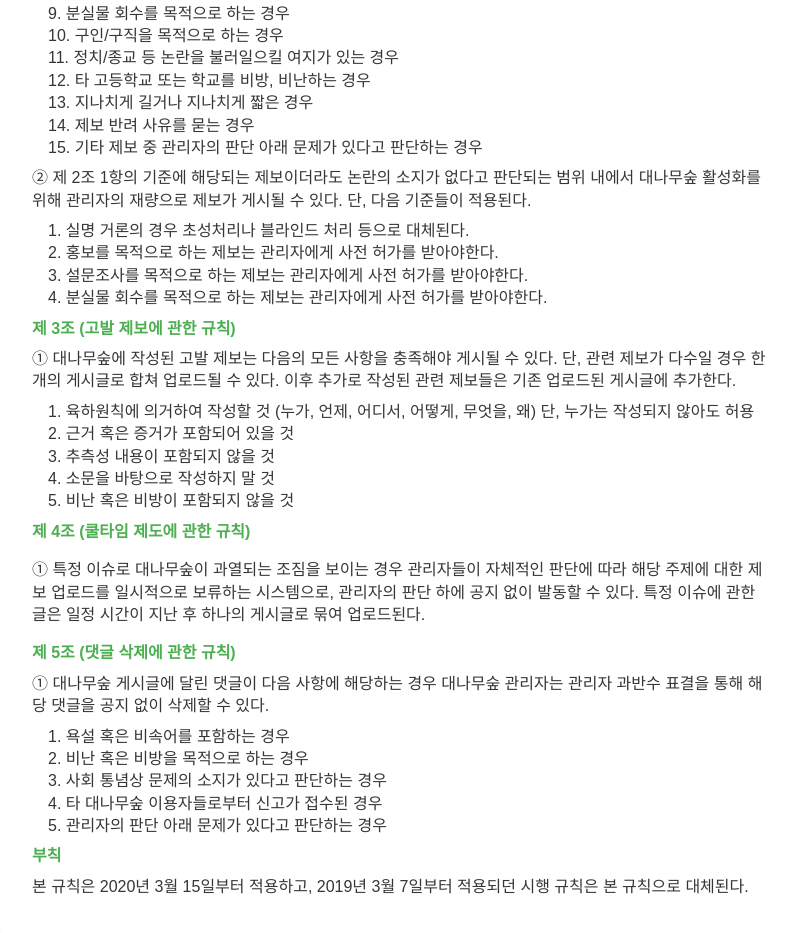
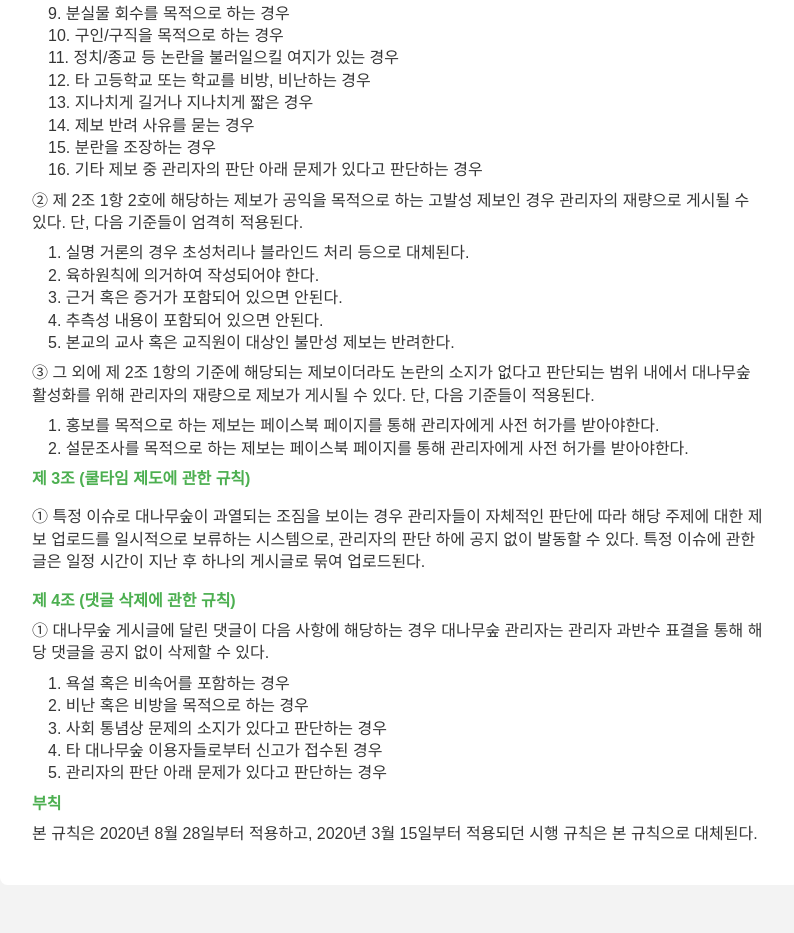
Before and after one commit to Buldang-Bamboo/BDBB-client, a Next.js app: page /policy in a window 1280 px wide. Shown: the part 481-1414 px from the top of the page, without its empty margins (240-1034 px from the left). After the commit the page ends 1386 px from the top, so only its background shows below. Built offline with nearby package versions, Linux system fonts and the light colour scheme; a web font is replaced by a local one.

Commit message:
200828-1257

```diff
--- a/pages/index.js
+++ b/pages/index.js
@@ -114,7 +114,7 @@ export default function Index({ postData, verifier }) {
   return (
     <>
       <Head>
-        <meta property="og:title" content="🎍 대나무숲 🎍" />
+        <meta property="og:title" content="천안불당고 대나무숲 | Bulind" />
         <meta
           property="og:description"
           content="불당고 익명 게시판, 천안불당고등학교 대나무숲"
@@ -128,7 +128,7 @@ export default function Index({ postData, verifier }) {
         <div className="nav-items">
           <a onClick={() => setTheme(theme === 'dark' ? 'light' : 'dark')}>
             {theme === 'dark' ? '밝은' : '어두운'} 테마
-            </a>
+          </a>
           <a onClick={() => handleModal('delete', {})}>제보 관리</a>
         </div>
       </Navigator>
--- a/pages/policy.js
+++ b/pages/policy.js
@@ -5,7 +5,7 @@ function Policy() {
   return (
     <>
       <Head>
-        <meta property="og:title" content="🎍 대나무숲 🎍" />
+        <meta property="og:title" content="천안불당고 대나무숲 | Bulind" />
         <meta
           property="og:description"
           content="불당고 익명 게시판, 천안불당고등학교 대나무숲"
@@ -21,11 +21,11 @@ function Policy() {
             대나무숲의 투명한 운영과 종속을 목적으로 한다.
           </li>
         </ol>
-        <strong>제 2조 (일반 제보에 관한 규칙)</strong>
+        <strong>제 2조 (제보에 관한 규칙)</strong>
         <ol>
           <li>
-            ① 대나무숲에 작성된 일반 제보가 다음에 해당하는 경우 해당 제보는
-            반려 처리될 수 있다.
+            ① 대나무숲에 작성된 제보가 다음에 해당하는 경우 해당 제보는 반려
+            처리될 수 있다.
             <ol>
               <li>1. 특정 인물이나 단체의 실명을 거론하는 경우</li>
               <li>
@@ -43,62 +43,49 @@ function Policy() {
               <li>12. 타 고등학교 또는 학교를 비방, 비난하는 경우</li>
               <li>13. 지나치게 길거나 지나치게 짧은 경우</li>
               <li>14. 제보 반려 사유를 묻는 경우</li>
-              <li>
-                15. 기타 제보 중 관리자의 판단 아래 문제가 있다고 판단하는 경우
-              </li>
+              <li>15. 분란을 조장하는 경우</li>
+              <li>16. 기타 제보 중 관리자의 판단 아래 문제가 있다고 판단하는 경우</li>
             </ol>
           </li>
           <li>
-            ② 제 2조 1항의 기준에 해당되는 제보이더라도 논란의 소지가 없다고
-            판단되는 범위 내에서 대나무숲 활성화를 위해 관리자의 재량으로 제보가
-            게시될 수 있다. 단, 다음 기준들이 적용된다.
+            ② 제 2조 1항 2호에 해당하는 제보가 공익을 목적으로 하는 고발성
+            제보인 경우 관리자의 재량으로 게시될 수 있다. 단, 다음 기준들이
+            엄격히 적용된다.
             <ol>
               <li>
                 1. 실명 거론의 경우 초성처리나 블라인드 처리 등으로 대체된다.
               </li>
+              <li>2. 육하원칙에 의거하여 작성되어야 한다.</li>
+              <li>3. 근거 혹은 증거가 포함되어 있으면 안된다.</li>
+              <li>4. 추측성 내용이 포함되어 있으면 안된다.</li>
+              <li>5. 본교의 교사 혹은 교직원이 대상인 불만성 제보는 반려한다.</li>
+            </ol>
+          </li>
+          <li>
+            ③ 그 외에 제 2조 1항의 기준에 해당되는 제보이더라도 논란의 소지가
+            없다고 판단되는 범위 내에서 대나무숲 활성화를 위해 관리자의 재량으로
+            제보가 게시될 수 있다. 단, 다음 기준들이 적용된다.
+            <ol>
               <li>
-                2. 홍보를 목적으로 하는 제보는 관리자에게 사전 허가를
-                받아야한다.
+                1. 홍보를 목적으로 하는 제보는 페이스북 페이지를 통해 관리자에게
+                사전 허가를 받아야한다.
               </li>
               <li>
-                3. 설문조사를 목적으로 하는 제보는 관리자에게 사전 허가를
-                받아야한다.
-              </li>
-              <li>
-                4. 분실물 회수를 목적으로 하는 제보는 관리자에게 사전 허가를
-                받아야한다.
+                2. 설문조사를 목적으로 하는 제보는 페이스북 페이지를 통해
+                관리자에게 사전 허가를 받아야한다.
               </li>
             </ol>
           </li>
         </ol>
 
-        <strong>제 3조 (고발 제보에 관한 규칙)</strong>
-        <ol>
-          <li>
-            ① 대나무숲에 작성된 고발 제보는 다음의 모든 사항을 충족해야 게시될
-            수 있다. 단, 관련 제보가 다수일 경우 한 개의 게시글로 합쳐 업로드될
-            수 있다. 이후 추가로 작성된 관련 제보들은 기존 업로드된 게시글에
-            추가한다.
-            <ol>
-              <li>
-                1. 육하원칙에 의거하여 작성할 것 (누가, 언제, 어디서, 어떻게,
-                무엇을, 왜) 단, 누가는 작성되지 않아도 허용
-              </li>
-              <li>2. 근거 혹은 증거가 포함되어 있을 것</li>
-              <li>3. 추측성 내용이 포함되지 않을 것</li>
-              <li>4. 소문을 바탕으로 작성하지 말 것</li>
-              <li>5. 비난 혹은 비방이 포함되지 않을 것</li>
-            </ol>
-          </li>
-        </ol>
-        <strong>제 4조 (쿨타임 제도에 관한 규칙)</strong>
+        <strong>제 3조 (쿨타임 제도에 관한 규칙)</strong>
         <p>
           ① 특정 이슈로 대나무숲이 과열되는 조짐을 보이는 경우 관리자들이
           자체적인 판단에 따라 해당 주제에 대한 제보 업로드를 일시적으로
           보류하는 시스템으로, 관리자의 판단 하에 공지 없이 발동할 수 있다. 특정
           이슈에 관한 글은 일정 시간이 지난 후 하나의 게시글로 묶여 업로드된다.
         </p>
-        <strong>제 5조 (댓글 삭제에 관한 규칙)</strong>
+        <strong>제 4조 (댓글 삭제에 관한 규칙)</strong>
         <ol>
           <li>
             ① 대나무숲 게시글에 달린 댓글이 다음 사항에 해당하는 경우 대나무숲
@@ -116,7 +103,7 @@ function Policy() {
         <strong>부칙</strong>
         <ol>
           <li>
-            본 규칙은 2020년 3월 15일부터 적용하고, 2019년 3월 7일부터 적용되던
+            본 규칙은 2020년 8월 28일부터 적용하고, 2020년 3월 15일부터 적용되던
             시행 규칙은 본 규칙으로 대체된다.
           </li>
         </ol>
@@ -126,22 +113,27 @@ function Policy() {
           * {
             font-family: 'Spoqa Han Sans', sans-serif;
           }
+
           h2 {
             margin: 0 0 1rem 0;
           }
+
           ol {
             list-style: none;
             padding-inline-start: 0;
             margin-top: 0.5rem;
             margin-bottom: 0.5rem;
           }
+
           li ol {
             padding-inline-start: 1rem;
           }
+
           .policy {
             padding: 2rem;
             border-radius: 7.5px;
           }
+
           .intro {
             color: #8e8e8e;
           }
--- a/pages/privacy.js
+++ b/pages/privacy.js
@@ -5,7 +5,7 @@ function Policy() {
   return (
     <>
       <Head>
-        <meta property="og:title" content="불대숲" />
+        <meta property="og:title" content="천안불당고 대나무숲 | Bulind" />
         <meta
           property="og:description"
           content="불당고 익명 게시판, 천안불당고등학교 대나무숲"
@@ -17,7 +17,7 @@ function Policy() {
         <strong>제 1조 (개인정보의 처리목적)</strong>
         <ol>
           <li>
-          천안불당고등학교 대나무숲(이하 불대숲)에서는 서비스 제공을
+            천안불당고등학교 대나무숲(이하 불대숲)에서는 서비스 제공을
             위한 최소한의 개인정보만 처리하며, 서비스 제공 이외의 용도로는
             사용되지 않습니다.
           </li>
```
Also changed, not shown: src/components/modals/AcceptModal.js (+15 -6 lines).
